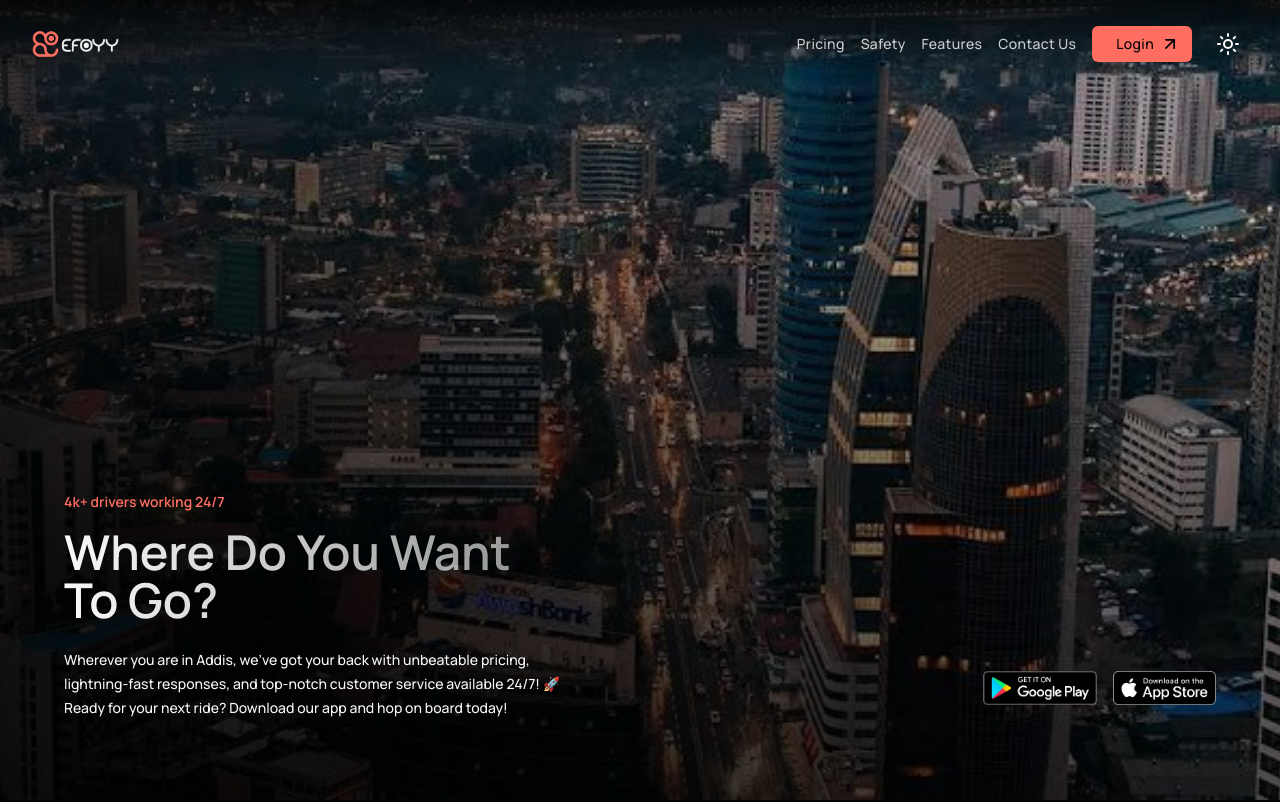
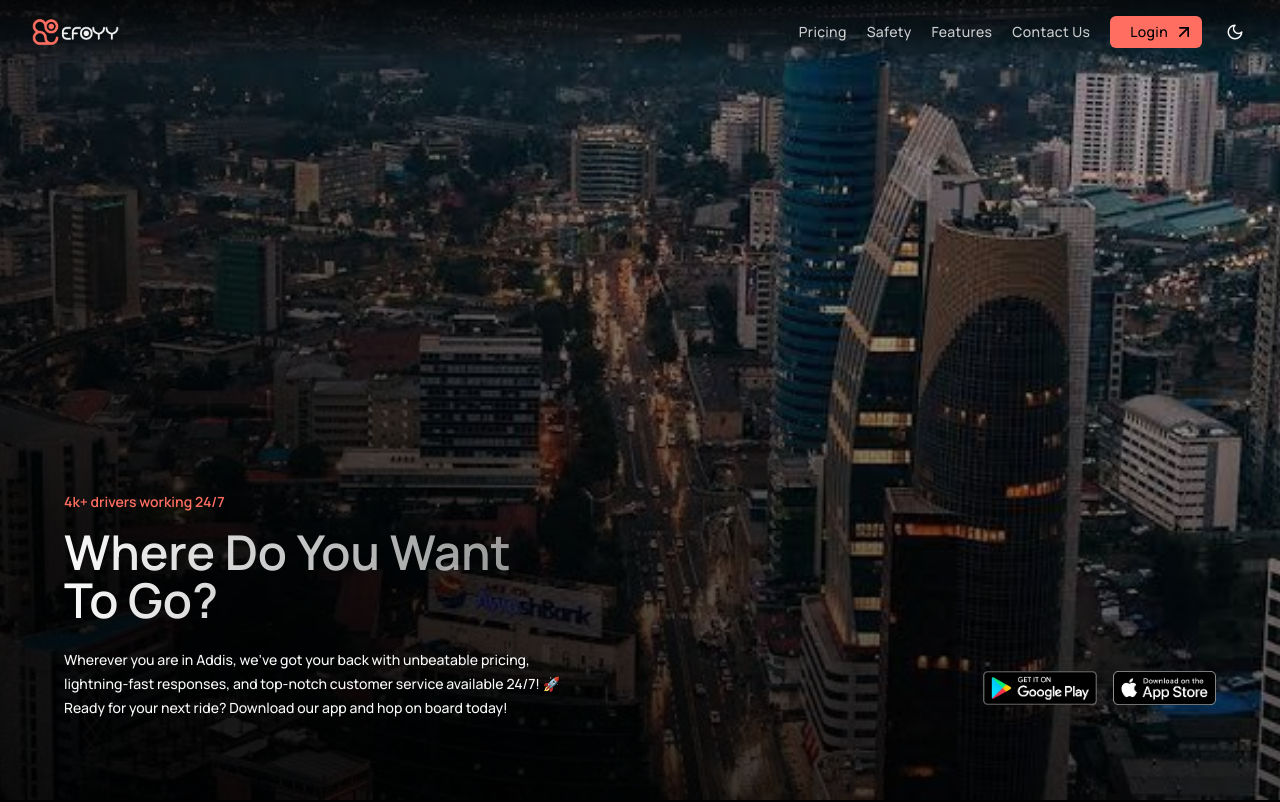
Before and after one commit to efoyy-temp/efoyy-new, a Next.js app: page / in a window 1280 px wide. Shown: the top 802 px of the page. Built offline with nearby package versions, Linux system fonts and the light colour scheme; what tailwindcss-motion would draw is missing.

Commit message:
style: fix theme

```diff
--- a/package.json
+++ b/package.json
@@ -22,6 +22,7 @@
     "lucide-react": "^0.477.0",
     "maplibre-gl": "^5.2.0",
     "next": "15.1.7",
+    "next-themes": "^0.4.6",
     "react": "^19.0.0",
     "react-dom": "^19.0.0",
     "react-select": "^5.10.1",
--- a/src/components/Logo.tsx
+++ b/src/components/Logo.tsx
@@ -1,9 +1,12 @@
+import { useTheme } from "next-themes";
 import Image from "next/image";
 
-const Logo = (props: { height: number; theme?: "dark" | "light" }) => {
+const Logo = (props: { height: number }) => {
+  const { theme } = useTheme();
+
   return (
     <Image
-      src="/Logo.png"
+      src={theme == "light" ? "/Logo-light.png" : "/Logo.png"}
       alt="logo"
       height={props.height}
       width={(props.height * 87) / 28}
--- a/src/components/Navbar.tsx
+++ b/src/components/Navbar.tsx
@@ -12,23 +12,21 @@ import {
   DropdownMenuTrigger,
 } from "@/components/ui/dropdown-menu"; // Assuming this is the correct path
 import { Button } from "@/components/ui/button"; // Import Button for the trigger
+import { useTheme } from "next-themes";
 
-const Navbar = () => {
-  const [isDark, setIsDark] = useState(true);
+type Props = {
+  isLanding?: boolean;
+};
+
+const Navbar = (props: Props) => {
+  const { setTheme, theme } = useTheme();
   const [scrolled, setScrolled] = useState(false); // State to track scroll
-
-  useEffect(() => {
-    const currentTheme = document.body.classList.contains("dark");
-    if (currentTheme !== isDark) {
-      document.body.classList.toggle("dark");
-    }
-  }, [isDark]);
 
   // Effect to handle scroll event
   useEffect(() => {
     const handleScroll = () => {
       // Set scrolled to true if user scrolls down more than 10px, else false
-      setScrolled(window.scrollY > 40);
+      setScrolled(window.scrollY > window.innerHeight - 80);
     };
 
     // Add event listener when component mounts
@@ -44,44 +42,36 @@ const Navbar = () => {
   // Helper component for nav links to avoid repetition
   const NavLinks = ({ isMobile = false }: { isMobile?: boolean }) => (
     <>
+      <NavLink
+        scrolled={scrolled}
+        label="Pricing"
+        href="/ride"
+        isLanding={props.isLanding}
+      />
+      <NavLink
+        scrolled={scrolled}
+        label="Safety"
+        href="/safety"
+        isLanding={props.isLanding}
+      />
+      <NavLink
+        scrolled={scrolled}
+        label="Features"
+        href="/"
+        isLanding={props.isLanding}
+      />
+      <NavLink
+        scrolled={scrolled}
+        label="Contact Us"
+        href="/contact"
+        isLanding={props.isLanding}
+      />
       <Link
-        href="/ride"
+        href="/"
         className={clsx(
-          "font-medium text-foreground/80 cursor-pointer hover:text-foreground transition hover:underline",
-          isMobile && "w-full p-2 text-left", // Mobile specific styles
-        )}
-      >
-        Pricing
-      </Link>
-      <a
-        className={clsx(
-          "font-medium text-foreground/80 cursor-pointer hover:text-foreground transition hover:underline",
-          isMobile && "w-full p-2 text-left", // Mobile specific styles
-        )}
-      >
-        Safety
-      </a>
-      <a
-        className={clsx(
-          "font-medium text-foreground/80 cursor-pointer hover:text-foreground transition hover:underline",
-          isMobile && "w-full p-2 text-left", // Mobile specific styles
-        )}
-      >
-        Features
-      </a>
-      <a
-        className={clsx(
-          "font-medium text-foreground/80 cursor-pointer hover:text-foreground transition hover:underline",
-          isMobile && "w-full p-2 text-left", // Mobile specific styles
-        )}
-      >
-        Contact Us
-      </a>
-      <a
-        className={clsx(
-          "group hover:brightness-125 tranition ease-out text-primary-foreground bg-primary rounded-md cursor-pointer pl-6 pr-3 py-2 flex gap-1.5 items-center",
+          "group hover:brightness-125 tranition ease-out text-primary-foreground bg-primary rounded-md cursor-pointer pl-5 pr-2 py-1.5 flex gap-1.5 items-center",
           isMobile &&
-          "w-full p-2 justify-between bg-transparent text-foreground/80 hover:text-foreground hover:bg-accent", // Mobile specific styles for login
+            "w-full p-2 justify-between bg-transparent hover:bg-accent",
         )}
       >
         <span className="font-medium">Login</span>
@@ -92,7 +82,7 @@ const Navbar = () => {
             isMobile && "hidden", // Hide arrow on mobile dropdown item
           )}
         />
-      </a>
+      </Link>
     </>
   );
 
@@ -101,30 +91,30 @@ const Navbar = () => {
       {/* Conditionally apply background and blur classes based on scrolled state */}
       <div
         className={clsx(
-          "fixed top-0 w-full bg-gradient-to-b from-background/80 to-transparent z-10 flex py-4 px-4 md:px-8 transition-all duration-300 ease-out", // Added transition for smooth effect
+          `fixed top-0 w-full bg-gradient-to-b to-transparent z-10 flex py-4 px-4 md:px-8 transition-all duration-300 ease-out ${props.isLanding && !scrolled ? "via-black/50 via-60% from-black/80" : "via-background/50 from-background/80 "}`,
           {
             "backdrop-blur ": scrolled, // Apply these classes only when scrolled
           },
         )}
       >
-        <div className="w-full max-w-screen-2xl flex justify-between mx-auto pt-2 items-center">
+        <div className="w-full max-w-screen-2xl flex justify-between mx-auto items-center">
           <Link href="/">
             <Logo height={28} />
           </Link>
 
           {/* Desktop Navigation Links - Hidden below md */}
-          <div className="hidden md:flex text-sm flex-1 justify-end items-center gap-4 tracking-wide">
+          <div className="hidden md:flex text-sm flex-1 justify-end items-center gap-5 tracking-wide">
             <NavLinks />
             {/* Theme Toggle Button - Moved inside desktop nav container */}
             <button
-              onClick={() => setIsDark(!isDark)}
-              className="rounded outline-none p-2 hover:bg-foreground/20 "
+              onClick={() => setTheme(theme === "dark" ? "light" : "dark")}
+              className={`rounded outline-none p-1 hover:bg-foreground/20 ${props.isLanding && !scrolled ? "text-white/80" : "text-foreground"}`}
               aria-label="Toggle theme" // Added aria-label for accessibility
             >
-              {isDark ? (
-                <Sun className="transition-none" />
+              {theme === "dark" ? (
+                <Sun size={18} className="transition-none" />
               ) : (
-                <Moon className="transition-none" />
+                <Moon size={18} className="transition-none" />
               )}
             </button>
           </div>
@@ -133,11 +123,11 @@ const Navbar = () => {
           <div className="flex md:hidden items-center gap-2">
             {/* Theme Toggle Button - Also needed for mobile */}
             <button
-              onClick={() => setIsDark(!isDark)}
+              onClick={() => setTheme(theme === "dark" ? "light" : "dark")}
               className="rounded outline-none p-2 hover:bg-foreground/20 "
               aria-label="Toggle theme" // Added aria-label for accessibility
             >
-              {isDark ? (
+              {theme === "dark" ? (
                 <Sun className="transition-none" />
               ) : (
                 <Moon className="transition-none" />
@@ -163,15 +153,21 @@ const Navbar = () => {
                     Pricing
                   </Link>
                 </DropdownMenuItem>
+                <Link href="/safety" className="w-full">
                   <DropdownMenuItem className="px-3 hover:bg-foreground/10">
                     <a className="w-full">Safety</a>
                   </DropdownMenuItem>
+                </Link>
+                <Link href="/" className="w-full">
                   <DropdownMenuItem className="px-3 hover:bg-foreground/10">
                     <a className="w-full">Features</a>
                   </DropdownMenuItem>
+                </Link>
+                <Link href="/contact" className="w-full">
                   <DropdownMenuItem className="px-3 hover:bg-foreground/10">
                     <a className="w-full">Contact Us</a>
                   </DropdownMenuItem>
+                </Link>
                 <DropdownMenuItem className="px-3 hover:bg-foreground/10">
                   <a
                     href="#"
@@ -189,4 +185,22 @@ const Navbar = () => {
   );
 };
 
+function NavLink(props: {
+  label: string;
+  href: string;
+  isLanding?: boolean;
+  scrolled?: boolean;
+}) {
+  //
+  //
+  return (
+    <a
+      href={props.href}
+      className={`font-medium cursor-pointer transition hover:underline text-sm ${props.isLanding && !props.scrolled ? "text-white/80 hover:text-white" : "text-foreground/80 hover:text-foreground"}`}
+    >
+      {props.label}
+    </a>
+  );
+}
+
 export default Navbar;
--- a/src/components/Providers.tsx
+++ b/src/components/Providers.tsx
@@ -1,6 +1,7 @@
 "use client";
 import { ApolloClient, InMemoryCache, ApolloProvider } from "@apollo/client";
 import { MapProvider } from "@vis.gl/react-maplibre";
+import { ThemeProvider as NextThemesProvider } from "next-themes";
 
 const client = new ApolloClient({
   uri: "https://api.efoyyta.com/graphql",
@@ -11,9 +12,16 @@ const Providers = (props: {
   children: React.ReactNode | React.ReactNode[];
 }) => {
   return (
-    <MapProvider>
-      <ApolloProvider client={client}>{props.children}</ApolloProvider>
-    </MapProvider>
+    <NextThemesProvider
+      attribute="class"
+      defaultTheme="system"
+      enableSystem
+      disableTransitionOnChange
+    >
+      <MapProvider>
+        <ApolloProvider client={client}>{props.children}</ApolloProvider>
+      </MapProvider>
+    </NextThemesProvider>
   );
 };
 
```
Also changed, not shown: 1 other file (tests, documents, lock files or other folders). Lines whose indentation alone changed are shown as unchanged.
